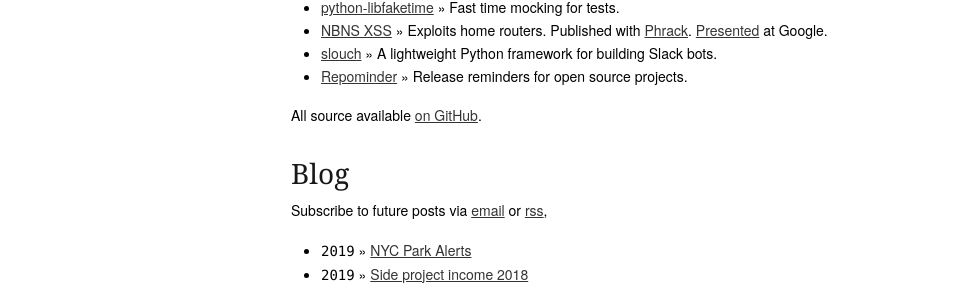
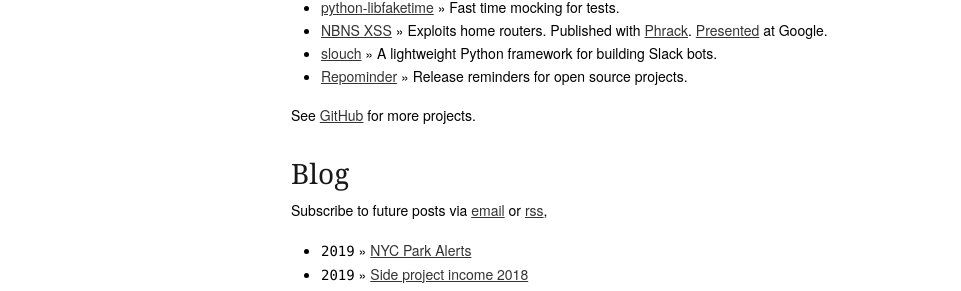
Before and after one commit to simon-weber/simon-weber.github.com, a Jekyll site: the page built from index.html, in a window 1280 px wide. Shown: the part 375-666 px from the top of the page, without its empty margins (179-1140 px from the left). Built offline with Jekyll 4.4.1, drawn with Linux system fonts in a browser that asks for light colours.

Commit message:
clarify github plug

```diff
--- a/index.html
+++ b/index.html
@@ -46,7 +46,7 @@
         <a href="https://www.repominder.com/">Repominder</a> &raquo; Release reminders for open source projects.
         </li>
     </ul>
-    All source available <a href="https://github.com/simon-weber">on GitHub</a>.
+    See <a href="https://github.com/simon-weber">GitHub</a> for more projects.
 </div>
 
 <div class="landing-item">
```
